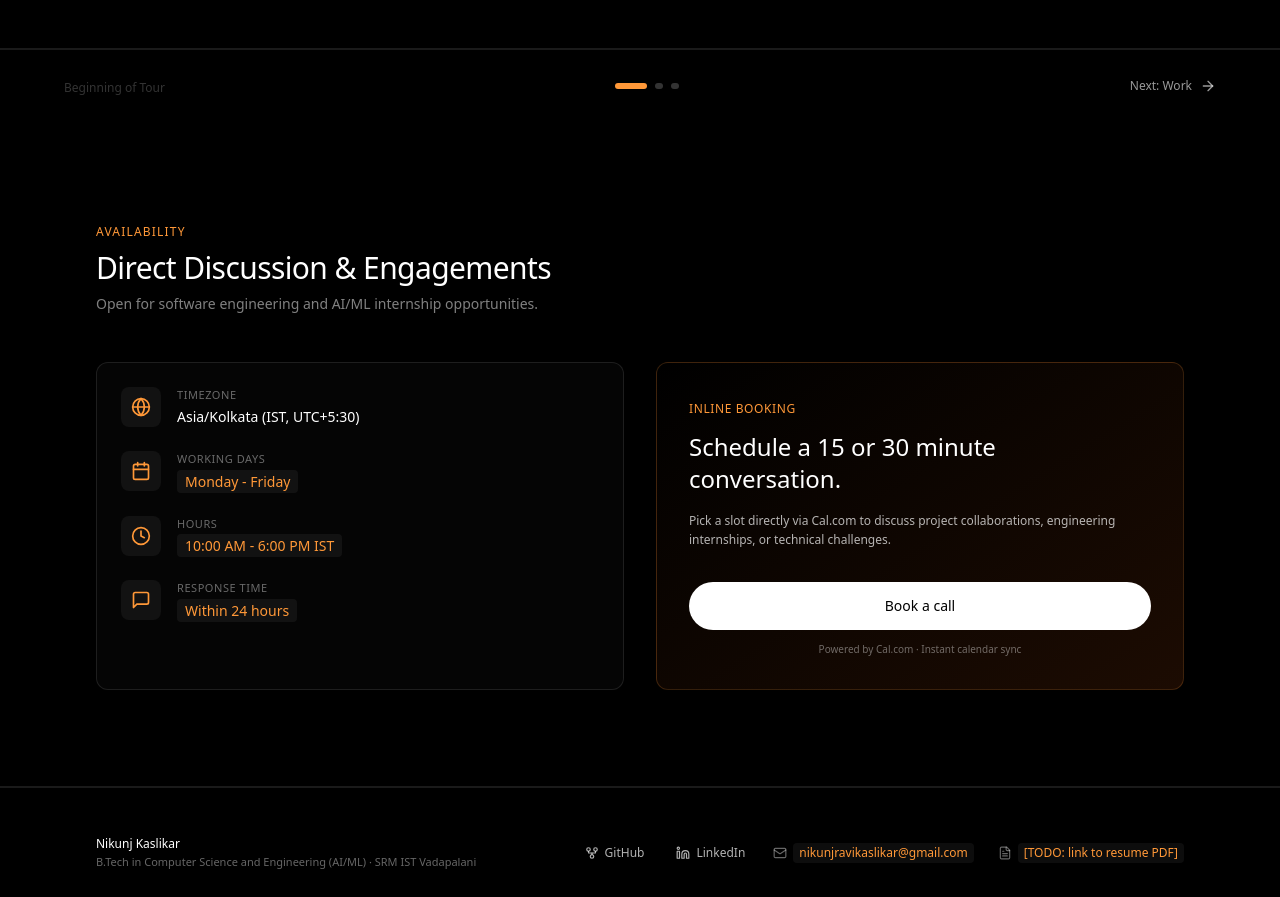
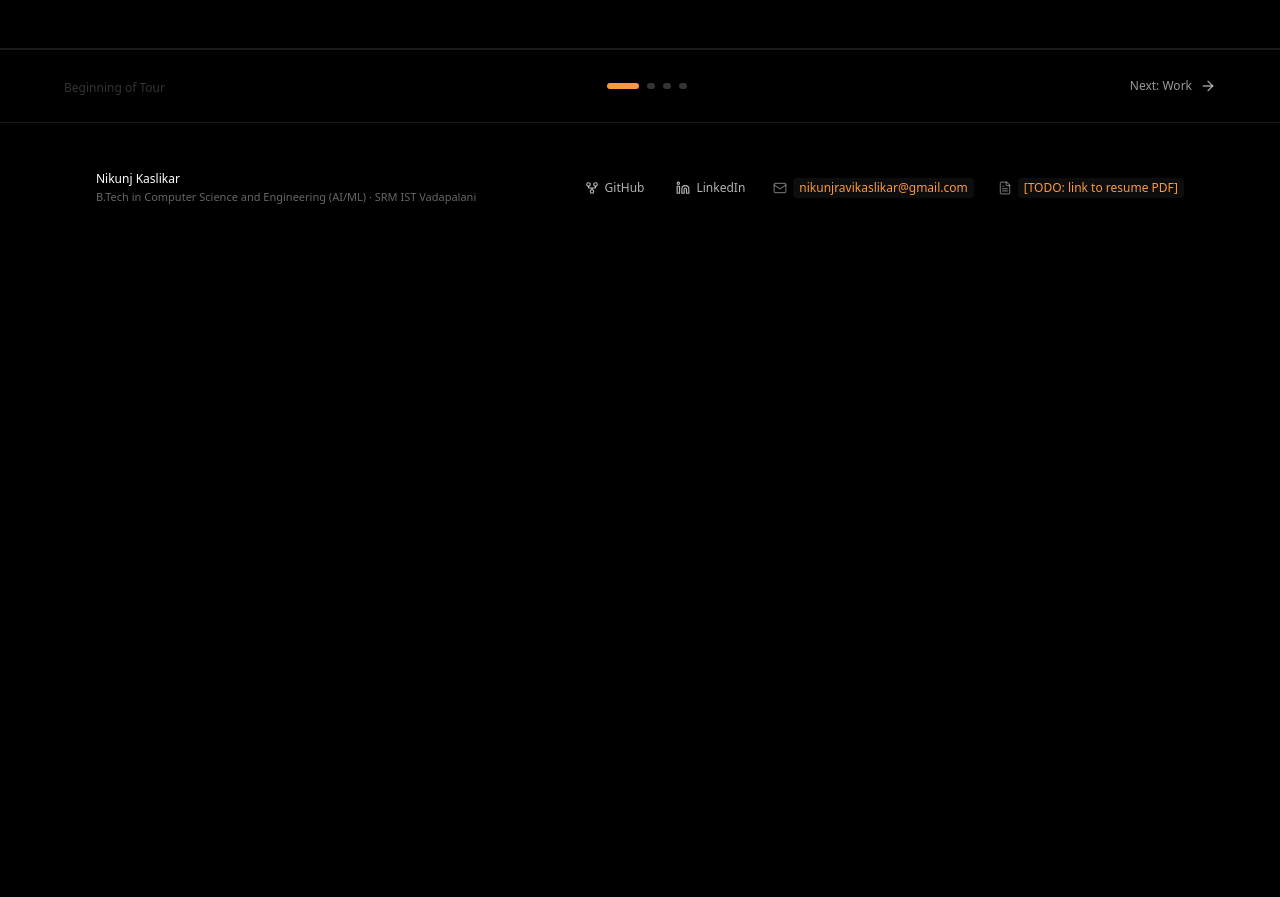
Before and after one commit to Deadly-Forces/Deadly-Forces.github.io, a Next.js app: page /home in a window 1280 px wide. Shown: the part 1900-2797 px from the top of the page. After the commit the page ends 2153 px from the top, so only its background shows below. Built offline with nearby package versions, Linux system fonts and the light colour scheme.

Commit message:
Convert Book a call into an inline connected page pane alongside Intro, Work, and The Gap

```diff
--- a/app/home/page.tsx
+++ b/app/home/page.tsx
@@ -15,6 +15,7 @@ const PANES: { id: NavTab; title: string; subtitle: string }[] = [
   { id: "introduction", title: "Introduction", subtitle: "Who I Am, What I Build & Services" },
   { id: "work", title: "Work", subtitle: "Selected Engineering Repositories & Systems" },
   { id: "gap", title: "The gap", subtitle: "Bridging Model, Backend & User Experience" },
+  { id: "book", title: "Book a call", subtitle: "Direct Discussion & Engagements" },
 ];
 
 export default function HomePage() {
@@ -36,7 +37,7 @@ export default function HomePage() {
       if (hash === "work" || hash === "gap" || hash === "book") {
         if (hash === "gap") setActiveTab("gap");
         else if (hash === "work") setActiveTab("work");
-        else if (hash === "book") setIsBookingOpen(true);
+        else if (hash === "book") setActiveTab("book");
       }
     }
 
@@ -100,7 +101,7 @@ export default function HomePage() {
         className="pointer-events-none fixed inset-0 z-0 bg-[radial-gradient(ellipse_80%_60%_at_50%_-20%,rgba(142,58,11,0.18),rgba(0,0,0,0))]"
       />
 
-      {/* Floating Pill Navigation matching screenshot */}
+      {/* Floating Pill Navigation */}
       <InteractivePillNav
         activeTab={activeTab}
         onSelectTab={handleSelectTab}
@@ -123,6 +124,7 @@ export default function HomePage() {
               {activeTab === "introduction" && <IntroductionSection />}
               {activeTab === "work" && <Work />}
               {activeTab === "gap" && <TheGapSection />}
+              {activeTab === "book" && <Availability onOpenBooking={() => setIsBookingOpen(true)} />}
             </motion.div>
           </AnimatePresence>
 
@@ -172,27 +174,23 @@ export default function HomePage() {
                   </button>
                 ) : (
                   <button
-                    onClick={() => setIsBookingOpen(true)}
+                    onClick={() => handleSelectTab("introduction")}
                     type="button"
                     className="flex items-center gap-2 text-xs font-mono text-[#FF9838] hover:underline cursor-pointer"
                   >
-                    <span>Book a discussion</span>
+                    <span>Back to Introduction</span>
                     <ArrowRight className="h-4 w-4" />
                   </button>
                 )}
               </div>
             </div>
           </div>
-
-          {/* Availability & Booking section */}
-          <Availability onOpenBooking={() => setIsBookingOpen(true)} />
         </main>
 
-        {/* Global Footer */}
         <Footer />
       </div>
 
-      {/* Global Booking Modal */}
+      {/* Cal.com booking modal */}
       <BookingModal
         isOpen={isBookingOpen}
         onClose={() => setIsBookingOpen(false)}
--- a/components/availability.tsx
+++ b/components/availability.tsx
@@ -2,16 +2,17 @@
 
 import { motion } from "framer-motion";
 import { profile } from "@/data/profile";
-import { Calendar, Clock, Globe, MessageSquare } from "lucide-react";
+import { Calendar, Clock, Globe, MessageSquare, Mail, ExternalLink, ShieldCheck } from "lucide-react";
 
 interface AvailabilityProps {
-  onOpenBooking: () => void;
+  onOpenBooking?: () => void;
 }
 
 export function Availability({ onOpenBooking }: AvailabilityProps) {
   return (
     <section id="book" className="relative w-full border-b border-white/10 py-20 sm:py-24 scroll-mt-24">
       <div className="mx-auto max-w-6xl px-6 sm:px-8">
+        {/* Section Header */}
         <motion.div
           initial={{ opacity: 0, y: 16 }}
           whileInView={{ opacity: 1, y: 0 }}
@@ -20,122 +21,113 @@ export function Availability({ onOpenBooking }: AvailabilityProps) {
           className="mb-12"
         >
           <span className="font-mono text-xs uppercase tracking-widest text-[#FF9838]">
-            Availability
+            Book a call
           </span>
-          <h2 className="mt-2 text-2xl font-light tracking-[-0.02em] text-white sm:text-3xl">
+          <h2 className="mt-2 text-2xl font-light tracking-[-0.02em] text-white sm:text-4xl">
             Direct Discussion & Engagements
           </h2>
-          <p className="mt-2 text-sm text-white/50">
-            Open for software engineering and AI/ML internship opportunities.
+          <p className="mt-2 text-sm text-white/50 max-w-2xl">
+            Open for software engineering and AI/ML internship opportunities. Select a convenient time on the calendar below or get in touch directly.
           </p>
         </motion.div>
 
-        <div className="grid grid-cols-1 gap-8 md:grid-cols-2">
-          {/* Availability details card */}
+        {/* 4 Metadata Cards Grid */}
+        <div className="grid grid-cols-2 sm:grid-cols-4 gap-4 mb-8">
+          <div className="rounded-xl border border-white/10 bg-white/[0.02] p-4 backdrop-blur-sm">
+            <div className="flex items-center gap-2 text-[#FF9838] mb-2">
+              <Globe className="h-4 w-4" />
+              <span className="font-mono text-[10px] uppercase tracking-wider text-white/50">Timezone</span>
+            </div>
+            <p className="text-xs font-mono text-white">{profile.availability.timezone}</p>
+          </div>
+
+          <div className="rounded-xl border border-white/10 bg-white/[0.02] p-4 backdrop-blur-sm">
+            <div className="flex items-center gap-2 text-[#FF9838] mb-2">
+              <Calendar className="h-4 w-4" />
+              <span className="font-mono text-[10px] uppercase tracking-wider text-white/50">Working Days</span>
+            </div>
+            <p className="text-xs font-mono text-[#FFF3DE] font-semibold">{profile.availability.days}</p>
+          </div>
+
+          <div className="rounded-xl border border-white/10 bg-white/[0.02] p-4 backdrop-blur-sm">
+            <div className="flex items-center gap-2 text-[#FF9838] mb-2">
+              <Clock className="h-4 w-4" />
+              <span className="font-mono text-[10px] uppercase tracking-wider text-white/50">Hours</span>
+            </div>
+            <p className="text-xs font-mono text-white">{profile.availability.hours}</p>
+          </div>
+
+          <div className="rounded-xl border border-white/10 bg-white/[0.02] p-4 backdrop-blur-sm">
+            <div className="flex items-center gap-2 text-[#FF9838] mb-2">
+              <MessageSquare className="h-4 w-4" />
+              <span className="font-mono text-[10px] uppercase tracking-wider text-white/50">Response</span>
+            </div>
+            <p className="text-xs font-mono text-white">{profile.availability.responseTime}</p>
+          </div>
+        </div>
+
+        {/* Embedded Cal.com Scheduler Card */}
         <motion.div
           initial={{ opacity: 0, y: 16 }}
           whileInView={{ opacity: 1, y: 0 }}
           viewport={{ once: true }}
-            transition={{ duration: 0.6, delay: 0.1 }}
-            className="rounded-xl border border-white/10 bg-white/[0.02] p-6 backdrop-blur-sm space-y-6"
+          transition={{ duration: 0.6, delay: 0.15 }}
+          className="rounded-2xl border border-white/15 bg-gradient-to-b from-white/[0.03] to-transparent p-4 sm:p-8 backdrop-blur-md overflow-hidden shadow-[0_16px_40px_rgba(0,0,0,0.6)]"
         >
-            <div className="flex items-start gap-4">
-              <div className="rounded-lg bg-white/5 p-2.5 text-[#FF9838]">
-                <Globe className="h-5 w-5" />
+          <div className="flex flex-col sm:flex-row sm:items-center justify-between gap-4 pb-6 border-b border-white/10 mb-6">
+            <div>
+              <h3 className="text-lg font-light text-white flex items-center gap-2">
+                <span>Select a Discussion Slot</span>
+                <span className="relative flex h-2 w-2">
+                  <span className="absolute inline-flex h-full w-full animate-ping rounded-full bg-emerald-400 opacity-75" />
+                  <span className="relative inline-flex h-2 w-2 rounded-full bg-emerald-500" />
+                </span>
+              </h3>
+              <p className="mt-1 text-xs text-white/60">
+                Pick a 15 or 30-minute sync to talk about full-stack engineering, AI/ML models, or internship openings.
+              </p>
             </div>
-              <div>
-                <span className="font-mono text-[11px] uppercase tracking-wider text-white/40 block">
-                  Timezone
-                </span>
-                <p className="mt-1 text-sm font-light text-white">
-                  {profile.availability.timezone}
-                </p>
+
+            <div className="flex items-center gap-3">
+              <a
+                href={profile.bookingUrl}
+                target="_blank"
+                rel="noopener noreferrer"
+                className="flex items-center gap-1.5 rounded-full border border-white/15 bg-white/5 px-4 py-2 text-xs font-mono text-white/80 hover:bg-white/10 hover:text-white transition"
+              >
+                <span>Open in Cal.com</span>
+                <ExternalLink className="h-3.5 w-3.5" />
+              </a>
+              <a
+                href={`mailto:${profile.contact.email}`}
+                className="flex items-center gap-1.5 rounded-full bg-[#FF9838] px-4 py-2 text-xs font-mono text-black font-medium hover:bg-[#FFF3DE] transition"
+              >
+                <Mail className="h-3.5 w-3.5" />
+                <span>Send Email</span>
+              </a>
             </div>
           </div>
 
-            <div className="flex items-start gap-4">
-              <div className="rounded-lg bg-white/5 p-2.5 text-[#FF9838]">
-                <Calendar className="h-5 w-5" />
+          {/* Cal.com Live Embed Frame */}
+          <div className="relative w-full rounded-xl overflow-hidden border border-white/10 bg-black/70 min-h-[560px]">
+            <iframe
+              src={`${profile.bookingUrl}?theme=dark`}
+              title="Cal.com Booking Scheduler"
+              className="w-full h-[580px] border-0"
+              loading="lazy"
+            />
+          </div>
+
+          <div className="mt-4 flex flex-col sm:flex-row items-center justify-between gap-2 text-[11px] font-mono text-white/40">
+            <div className="flex items-center gap-1.5">
+              <ShieldCheck className="h-3.5 w-3.5 text-emerald-400" />
+              <span>Direct calendar confirmation with Google Meet / Zoom link</span>
             </div>
             <div>
-                <span className="font-mono text-[11px] uppercase tracking-wider text-white/40 block">
-                  Working Days
-                </span>
-                <p className="mt-1 text-sm font-mono text-[#FFF3DE]">
-                  <span className="rounded bg-white/5 px-2 py-0.5 text-[#FF9838]">
-                    {profile.availability.days}
-                  </span>
-                </p>
-              </div>
-            </div>
-
-            <div className="flex items-start gap-4">
-              <div className="rounded-lg bg-white/5 p-2.5 text-[#FF9838]">
-                <Clock className="h-5 w-5" />
-              </div>
-              <div>
-                <span className="font-mono text-[11px] uppercase tracking-wider text-white/40 block">
-                  Hours
-                </span>
-                <p className="mt-1 text-sm font-mono text-[#FFF3DE]">
-                  <span className="rounded bg-white/5 px-2 py-0.5 text-[#FF9838]">
-                    {profile.availability.hours}
-                  </span>
-                </p>
-              </div>
-            </div>
-
-            <div className="flex items-start gap-4">
-              <div className="rounded-lg bg-white/5 p-2.5 text-[#FF9838]">
-                <MessageSquare className="h-5 w-5" />
-              </div>
-              <div>
-                <span className="font-mono text-[11px] uppercase tracking-wider text-white/40 block">
-                  Response Time
-                </span>
-                <p className="mt-1 text-sm font-mono text-[#FFF3DE]">
-                  <span className="rounded bg-white/5 px-2 py-0.5 text-[#FF9838]">
-                    {profile.availability.responseTime}
-                  </span>
-                </p>
+              Direct email: <a href={`mailto:${profile.contact.email}`} className="text-[#FF9838] hover:underline">{profile.contact.email}</a>
             </div>
           </div>
         </motion.div>
-
-          {/* Book action card */}
-          <motion.div
-            initial={{ opacity: 0, y: 16 }}
-            whileInView={{ opacity: 1, y: 0 }}
-            viewport={{ once: true }}
-            transition={{ duration: 0.6, delay: 0.2 }}
-            className="flex flex-col justify-between rounded-xl border border-[#FF9838]/20 bg-gradient-to-br from-black to-[#8E3A0B]/20 p-8 backdrop-blur-sm"
-          >
-            <div>
-              <span className="font-mono text-xs uppercase tracking-wider text-[#FF9838]">
-                Inline Booking
-              </span>
-              <h3 className="mt-3 text-xl font-light text-white sm:text-2xl">
-                Schedule a 15 or 30 minute conversation.
-              </h3>
-              <p className="mt-4 text-xs leading-relaxed text-white/70">
-                Pick a slot directly via Cal.com to discuss project collaborations, engineering internships, or technical challenges.
-              </p>
-            </div>
-
-            <div className="mt-8">
-              <button
-                onClick={onOpenBooking}
-                type="button"
-                className="w-full rounded-full bg-white py-3.5 text-center text-sm font-medium text-black transition hover:bg-[#FFF3DE] focus:outline-none focus:ring-2 focus:ring-[#FF9838] cursor-pointer"
-              >
-                Book a call
-              </button>
-              <p className="mt-3 text-center font-mono text-[10px] text-white/40">
-                Powered by Cal.com · Instant calendar sync
-              </p>
-            </div>
-          </motion.div>
-        </div>
       </div>
     </section>
   );
--- a/components/interactive-pill-nav.tsx
+++ b/components/interactive-pill-nav.tsx
@@ -3,23 +3,23 @@
 import { motion } from "framer-motion";
 import { Sun } from "lucide-react";
 
-export type NavTab = "introduction" | "work" | "gap";
+export type NavTab = "introduction" | "work" | "gap" | "book";
 
 interface InteractivePillNavProps {
   activeTab: NavTab;
   onSelectTab: (tab: NavTab) => void;
-  onOpenBooking: () => void;
+  onOpenBooking?: () => void;
 }
 
 export function InteractivePillNav({
   activeTab,
   onSelectTab,
-  onOpenBooking,
 }: InteractivePillNavProps) {
   const tabs: { id: NavTab; label: string }[] = [
     { id: "introduction", label: "Introduction" },
     { id: "work", label: "Work" },
     { id: "gap", label: "The gap" },
+    { id: "book", label: "Book a call" },
   ];
 
   return (
@@ -36,7 +36,7 @@ export function InteractivePillNav({
               key={tab.id}
               onClick={() => onSelectTab(tab.id)}
               type="button"
-              className={`relative rounded-full px-4 py-2 text-xs sm:text-sm font-medium transition-colors cursor-pointer ${
+              className={`relative rounded-full px-3.5 sm:px-4 py-2 text-xs sm:text-sm font-medium transition-colors cursor-pointer ${
                 isActive
                   ? "text-white"
                   : "text-white/60 hover:text-white"
@@ -49,22 +49,21 @@ export function InteractivePillNav({
                   transition={{ type: "spring", stiffness: 450, damping: 35 }}
                 />
               )}
-              <span className="relative z-10">{tab.label}</span>
+              <span className="relative z-10 flex items-center gap-1.5">
+                {tab.id === "book" && (
+                  <span className="relative flex h-1.5 w-1.5">
+                    <span className="absolute inline-flex h-full w-full animate-ping rounded-full bg-[#FF9838] opacity-75" />
+                    <span className="relative inline-flex h-1.5 w-1.5 rounded-full bg-[#FF9838]" />
+                  </span>
+                )}
+                <span>{tab.label}</span>
+              </span>
             </button>
           );
         })}
 
-        {/* Book a call pill button (exact white pill style from screenshot) */}
-        <button
-          onClick={onOpenBooking}
-          type="button"
-          className="relative ml-1 rounded-full bg-white px-4 py-2 text-xs sm:text-sm font-medium text-black transition-all hover:bg-[#FFF3DE] hover:shadow-[0_0_20px_rgba(255,255,255,0.3)] focus:outline-none focus:ring-2 focus:ring-[#FF9838] cursor-pointer"
-        >
-          Book a call
-        </button>
-
         {/* Vertical divider */}
-        <div className="h-4 w-[1px] bg-white/20 mx-1.5 hidden sm:block" />
+        <div className="h-4 w-[1px] bg-white/20 mx-1 hidden sm:block" />
 
         {/* Accent / theme indicator from screenshot */}
         <div className="p-2 text-white/50 hover:text-[#FF9838] transition hidden sm:flex items-center justify-center">
```
Lines whose indentation alone changed are shown as unchanged.
